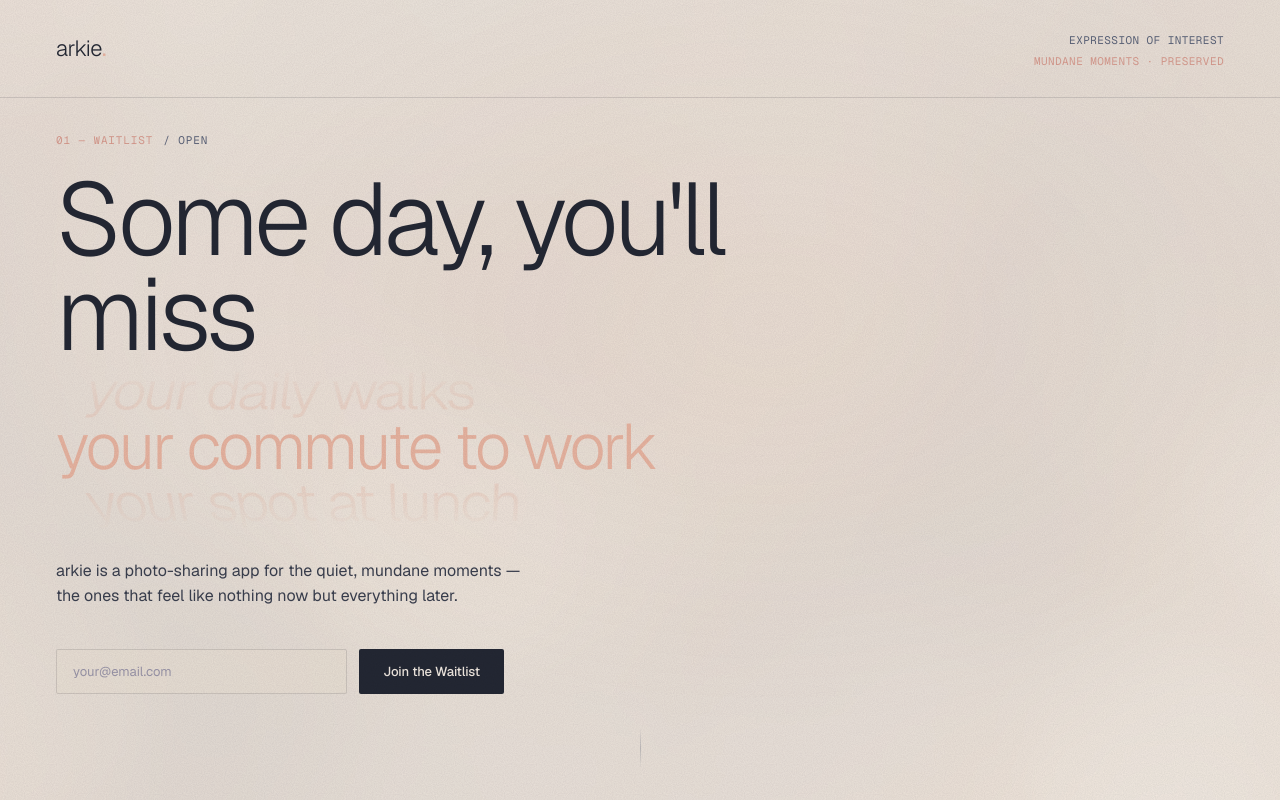
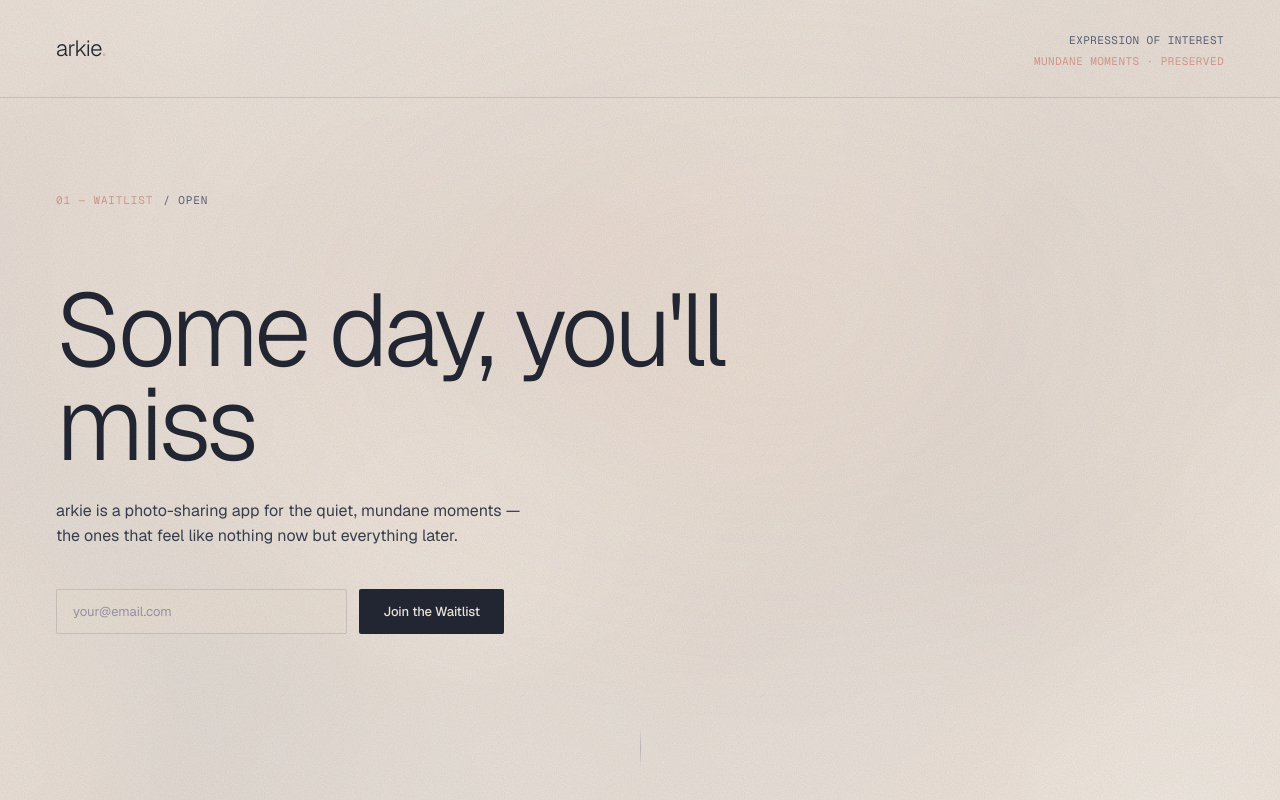
Before and after one commit to Arkie-cc/EOI, a Next.js app: page / in a window 1280 px wide. Shown: the top 800 px of the page. Built offline with nearby package versions, Linux system fonts and the light colour scheme.

Commit message:
fixing rotating word flexbox

```diff
--- a/src/components/Hero.tsx
+++ b/src/components/Hero.tsx
@@ -93,11 +93,11 @@ export default function Hero() {
               </div>
             </div>
 
-            <h1 className="animate-fade-in-d1 font-light text-[clamp(44px,8vw,120px)] leading-[0.92] tracking-[-0.04em] text-ink mb-1">
-              Some day, you&apos;ll miss
-            </h1>
+            <div className="animate-fade-in-d1 flex flex-col sm:flex-row sm:items-baseline sm:gap-x-4">
+              <h1 className="font-light text-[clamp(44px,8vw,120px)] leading-[0.92] tracking-[-0.04em] text-ink">
+                Some day, you&apos;ll miss
+              </h1>
 
-            <div className="animate-fade-in-d2">
               <TextRotator words={rotatingWords} intervalMs={2500} />
             </div>
 
--- a/src/components/TextRotator.tsx
+++ b/src/components/TextRotator.tsx
@@ -22,16 +22,12 @@ export default function TextRotator({
   }, [words.length, intervalMs]);
 
   return (
-    <div className="flex items-center font-light text-[clamp(28px,5vw,80px)] leading-[0.92] tracking-[-0.04em] text-ink">
+    <div className="flex-1 font-light text-[clamp(44px,8vw,120px)] leading-[0.92] tracking-[-0.04em] text-ink min-w-0">
       <div
-        className="relative flex-1 overflow-hidden"
+        className="relative w-full overflow-hidden"
         style={{
-          height: "2.6em",
+          height: "1.3em",
           perspective: "600px",
-          maskImage:
-            "linear-gradient(to bottom, transparent 0%, black 25%, black 75%, transparent 100%)",
-          WebkitMaskImage:
-            "linear-gradient(to bottom, transparent 0%, black 25%, black 75%, transparent 100%)",
         }}
       >
         {words.map((word, i) => {
@@ -48,7 +44,7 @@ export default function TextRotator({
               initial={false}
               animate={{
                 rotateX: distance * -22,
-                y: `${distance * 95}%`,
+                y: `calc(-50% + ${distance * 95}%)`,
                 opacity: absD === 0 ? 1 : absD === 1 ? 0.3 : 0,
                 scale: absD === 0 ? 1 : 0.92,
               }}
@@ -60,7 +56,6 @@ export default function TextRotator({
               className="absolute inset-x-0 block whitespace-nowrap text-peach origin-center"
               style={{
                 top: "50%",
-                marginTop: "-0.46em",
                 backfaceVisibility: "hidden",
               }}
             >
```
